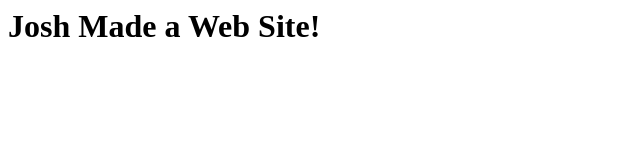
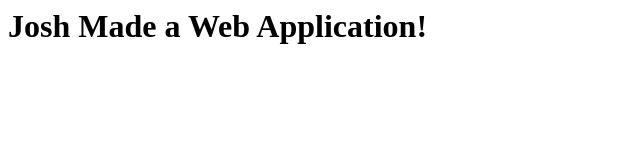
Before and after one commit to joshmcadams/unlv-my-first-repo, a plain HTML site: page index.html in a window 1280 px wide. Shown: the whole page, without its empty margins (0-640 px from the left). Drawn offline with Linux system fonts and the light colour scheme.

Commit message:
Update index.html

```diff
--- a/index.html
+++ b/index.html
@@ -1,3 +1,3 @@
 <div>
-    <h1>Josh Made a Web Site!</h1>
+    <h1>Josh Made a Web Application!</h1>
 </div>
```
